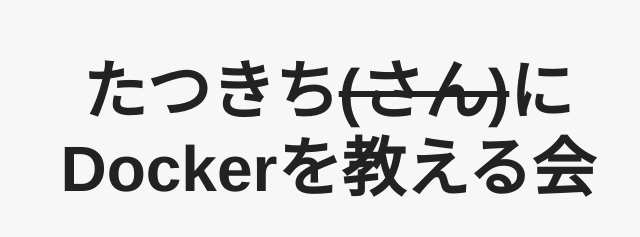
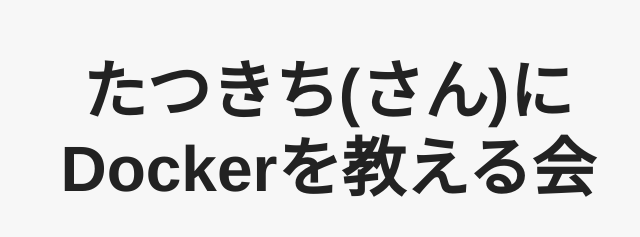
Before and after one commit to qcmnagai/slides, a plain HTML site: page slides/20150911-docker.html in a window 1280 px wide. Shown: the part 226-463 px from the top of the page, 312-952 px from the left. Drawn offline with Linux system fonts and the light colour scheme.

Commit message:
update title

```diff
--- a/slides/20150911-docker.html
+++ b/slides/20150911-docker.html
@@ -412,7 +412,7 @@
   </div>
 
   <div class="slide" id="slide-1">
-    <section class="slide-content"><h1 id="-br-docker-">たつきち<del>(さん)</del>に<br />Dockerを教える会</h1>
+    <section class="slide-content"><h1 id="-br-docker-">たつきち(さん)に<br />Dockerを教える会</h1>
 <p><br /></p>
 <h2 id="20150911-kuartet-communications">20150911 @kuartet-communications</h2>
 </section>
```
